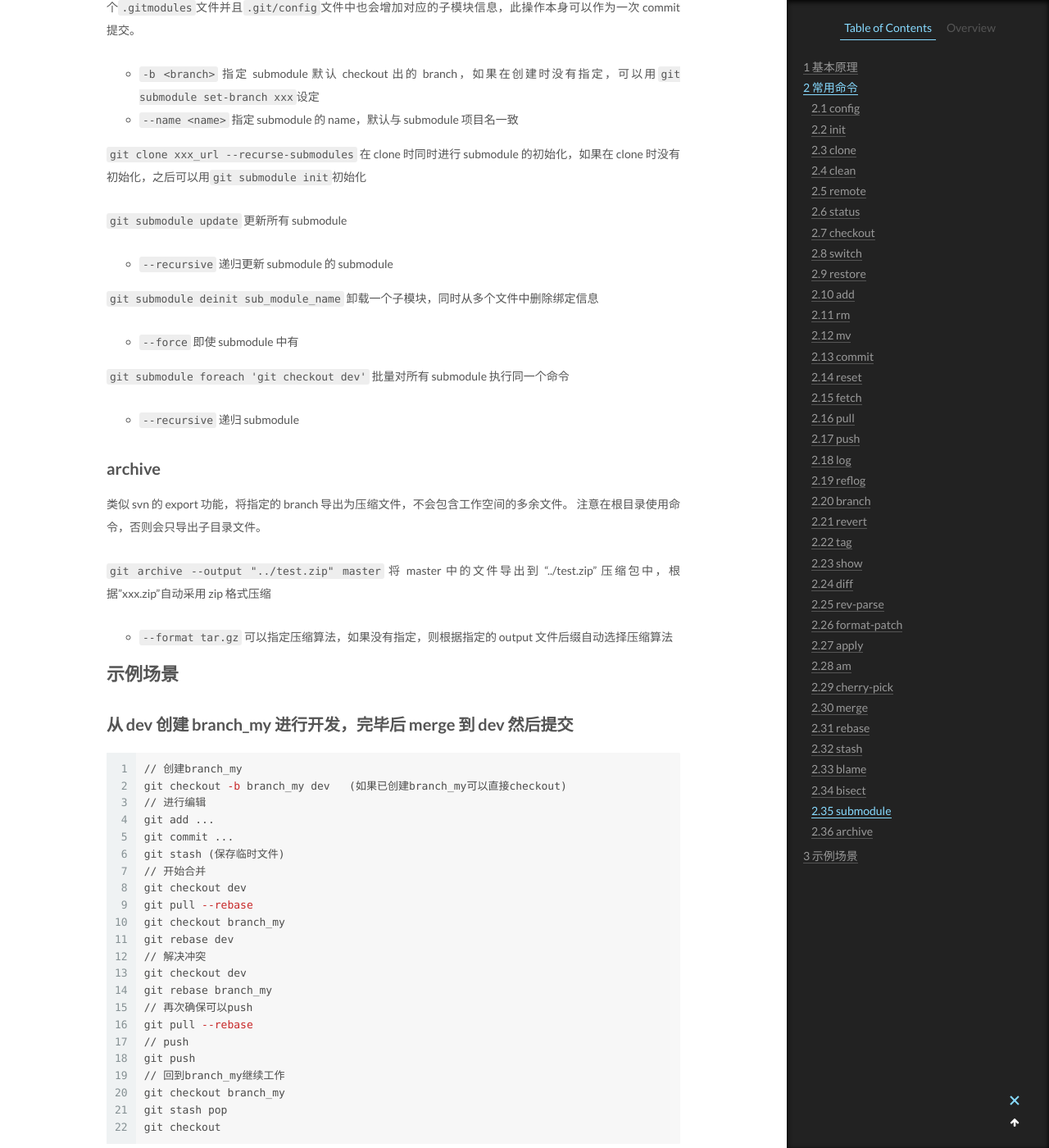
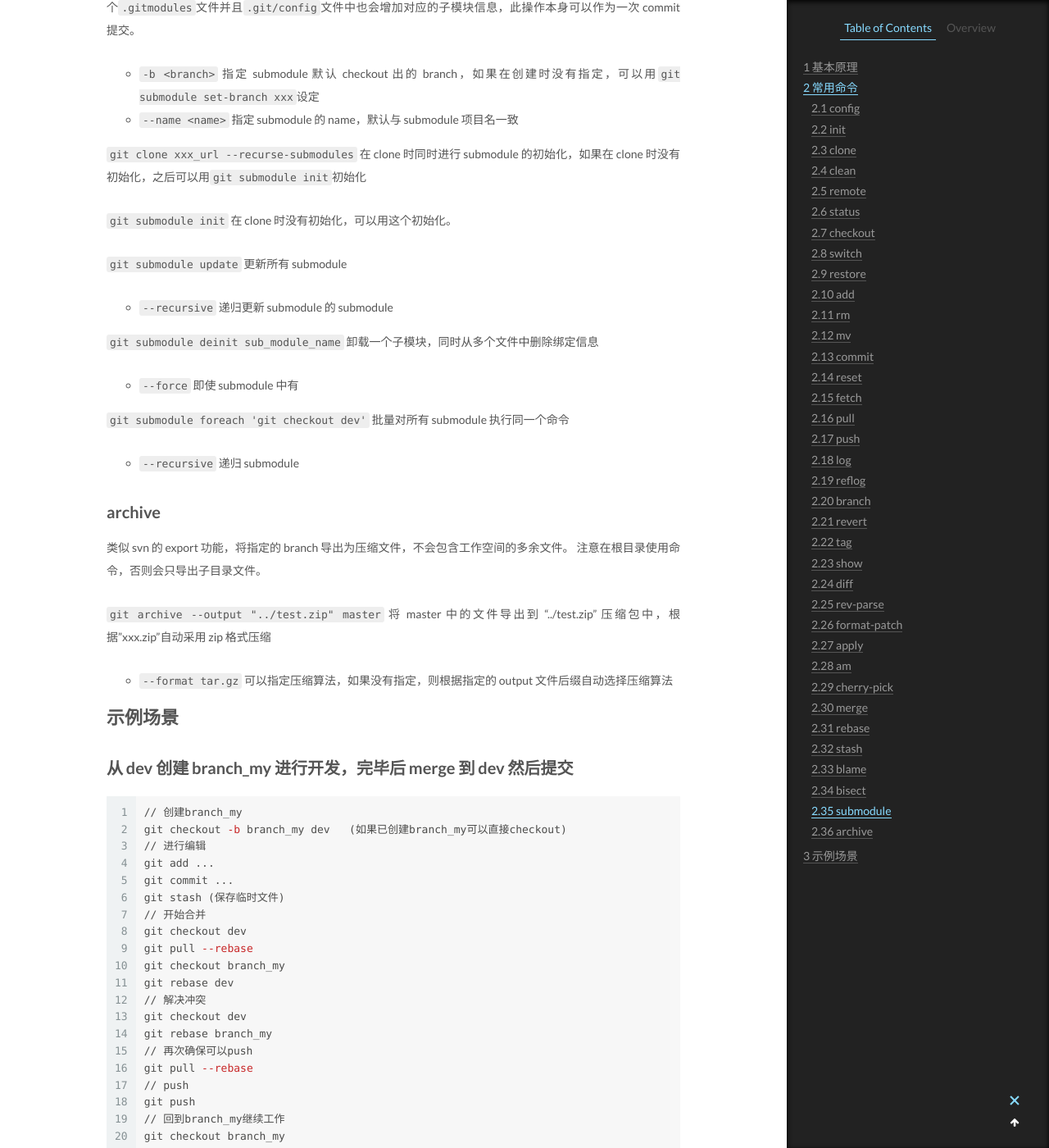
Before and after one commit to CodeHunter2006/CodeHunter2006.github.io, a Jekyll site: the page built from _posts/2019-10-02-Git_CMD.md, in a window 1280 px wide and 1400 px high, scrolled down 19057 px. Shown: the whole window at 82% size. Built offline with Jekyll 4.4.1, drawn with Linux system fonts in a browser that asks for light colours.

Commit message:
doc: add contents

```diff
--- a/_posts/2019-10-02-Git_CMD.md
+++ b/_posts/2019-10-02-Git_CMD.md
@@ -747,6 +747,9 @@ blame 直译为"责备、归责"，用来查看某行代码是谁在哪个版本
 `git clone xxx_url --recurse-submodules`
 在 clone 时同时进行 submodule 的初始化，如果在 clone 时没有初始化，之后可以用`git submodule init`初始化
 
+`git submodule init`
+在 clone 时没有初始化，可以用这个初始化。
+
 `git submodule update`
 更新所有 submodule
 
```
Also changed, not shown: _posts/2019-12-28-Go_Package.md (+4 -0 lines).
